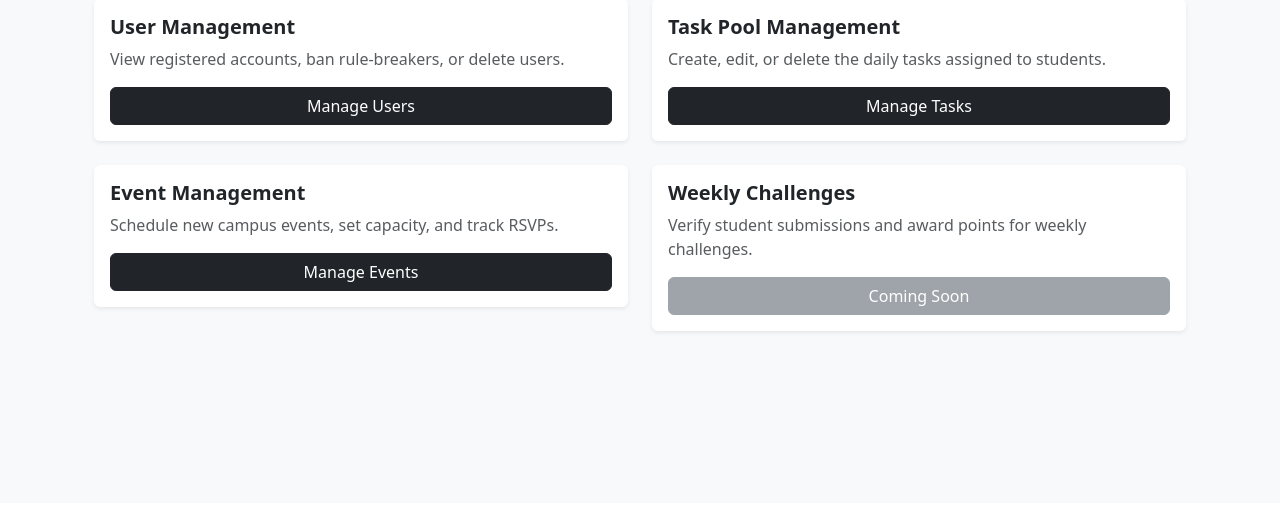
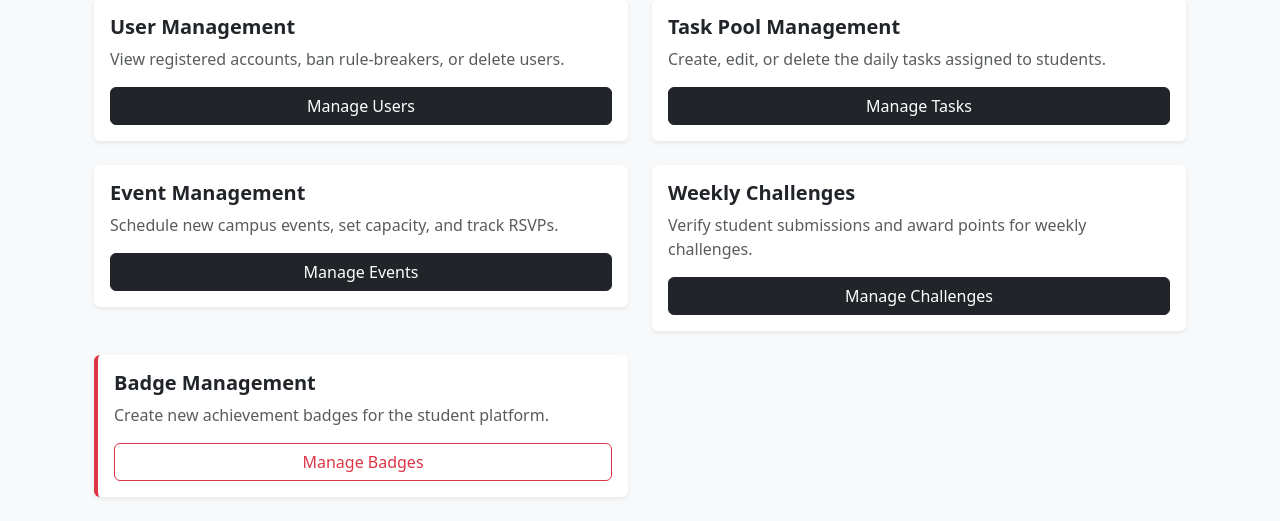
Before and after one commit to preveer/GitExercise-G058, a Python web app: template mmutitan/templates/admin_dashboard.html in a window 1280 px wide. Shown: the part 297-818 px from the top of the page. Before the commit the page ends 631 px from the top, so only its background shows below. Run offline with Jinja, Linux system fonts and the light colour scheme; the template is opened without the code that fills it, so the values that code supplies are empty.

Commit message:
Adding a badge management section

```diff
--- a/mmutitan/templates/admin_dashboard.html
+++ b/mmutitan/templates/admin_dashboard.html
@@ -3,7 +3,6 @@
 <div class="container mt-4">
     <h2 class="fw-bold mb-4">Admin Control Panel</h2>
 
-    <!-- Stat Cards Overview -->
     <div class="row mb-5">
         <div class="col-md-3">
             <div class="card text-white bg-primary shadow-sm border-0 h-100">
@@ -39,7 +38,6 @@
         </div>
     </div>
 
-    <!-- Admin Navigation Links -->
     <h4 class="fw-bold mb-3">Management Modules</h4>
     <div class="row">
         <div class="col-md-6 mb-4">
@@ -56,7 +54,7 @@
                 <div class="card-body">
                     <h5 class="card-title fw-bold">Task Pool Management</h5>
                     <p class="card-text text-muted">Create, edit, or delete the daily tasks assigned to students.</p>
-                    <a href="#" class="btn btn-dark w-100">Manage Tasks</a>
+                    <a href="{{ url_for('admin_tasks') }}" class="btn btn-dark w-100">Manage Tasks</a>
                 </div>
             </div>
         </div>
@@ -74,7 +72,16 @@
                 <div class="card-body">
                     <h5 class="card-title fw-bold">Weekly Challenges</h5>
                     <p class="card-text text-muted">Verify student submissions and award points for weekly challenges.</p>
-                    <button class="btn btn-secondary w-100" disabled>Coming Soon</button>
+                    <a href="{{ url_for('admin_challenges') }}" class="btn btn-dark w-100">Manage Challenges</a>
+                </div>
+            </div>
+        </div>
+        <div class="col-md-6 mb-4">
+            <div class="card shadow-sm border-0 border-start border-danger border-4">
+                <div class="card-body">
+                    <h5 class="card-title fw-bold">Badge Management</h5>
+                    <p class="card-text text-muted">Create new achievement badges for the student platform.</p>
+                    <a href="{{ url_for('admin_badges') }}" class="btn btn-outline-danger w-100">Manage Badges</a>
                 </div>
             </div>
         </div>
```
